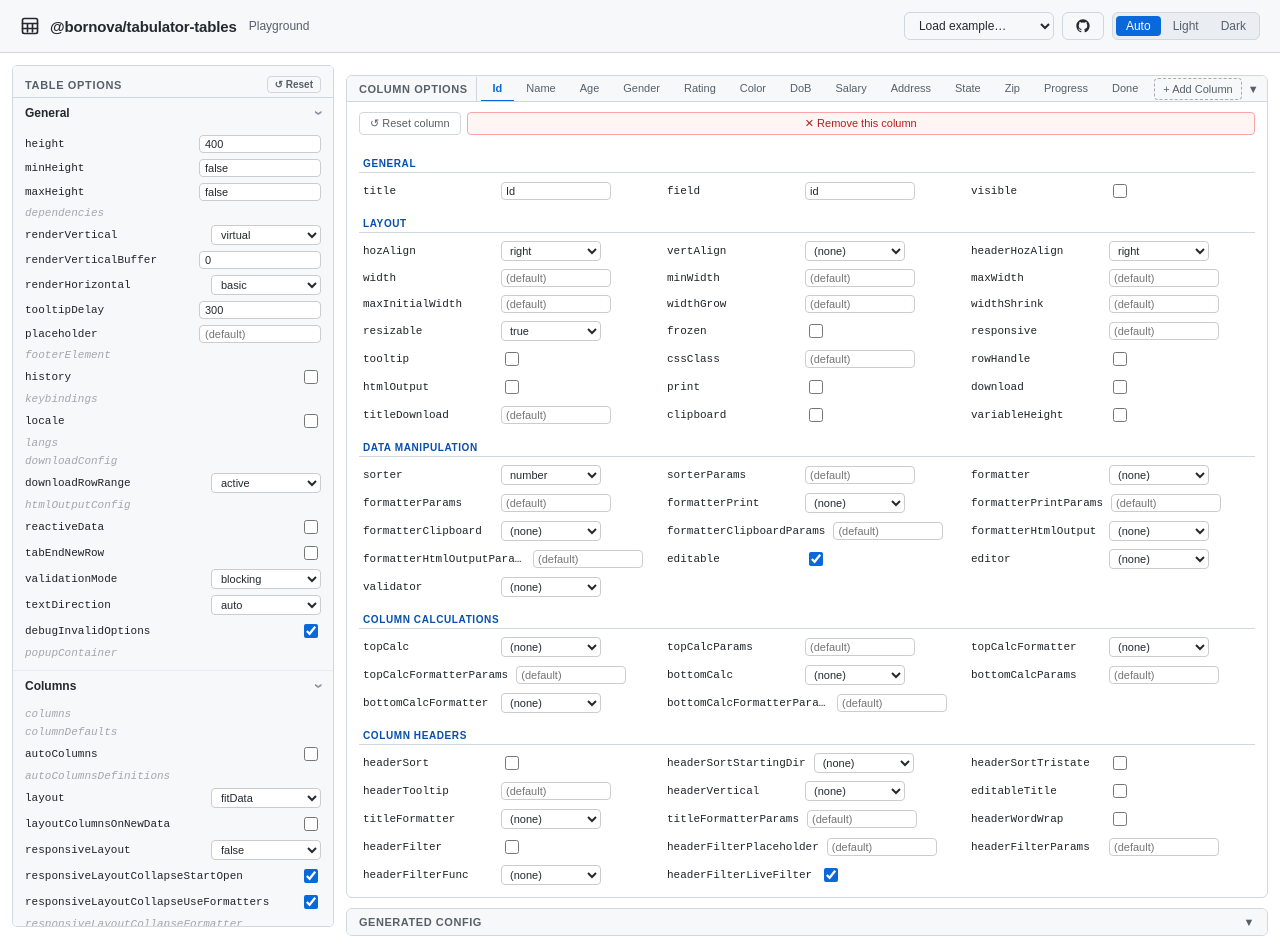
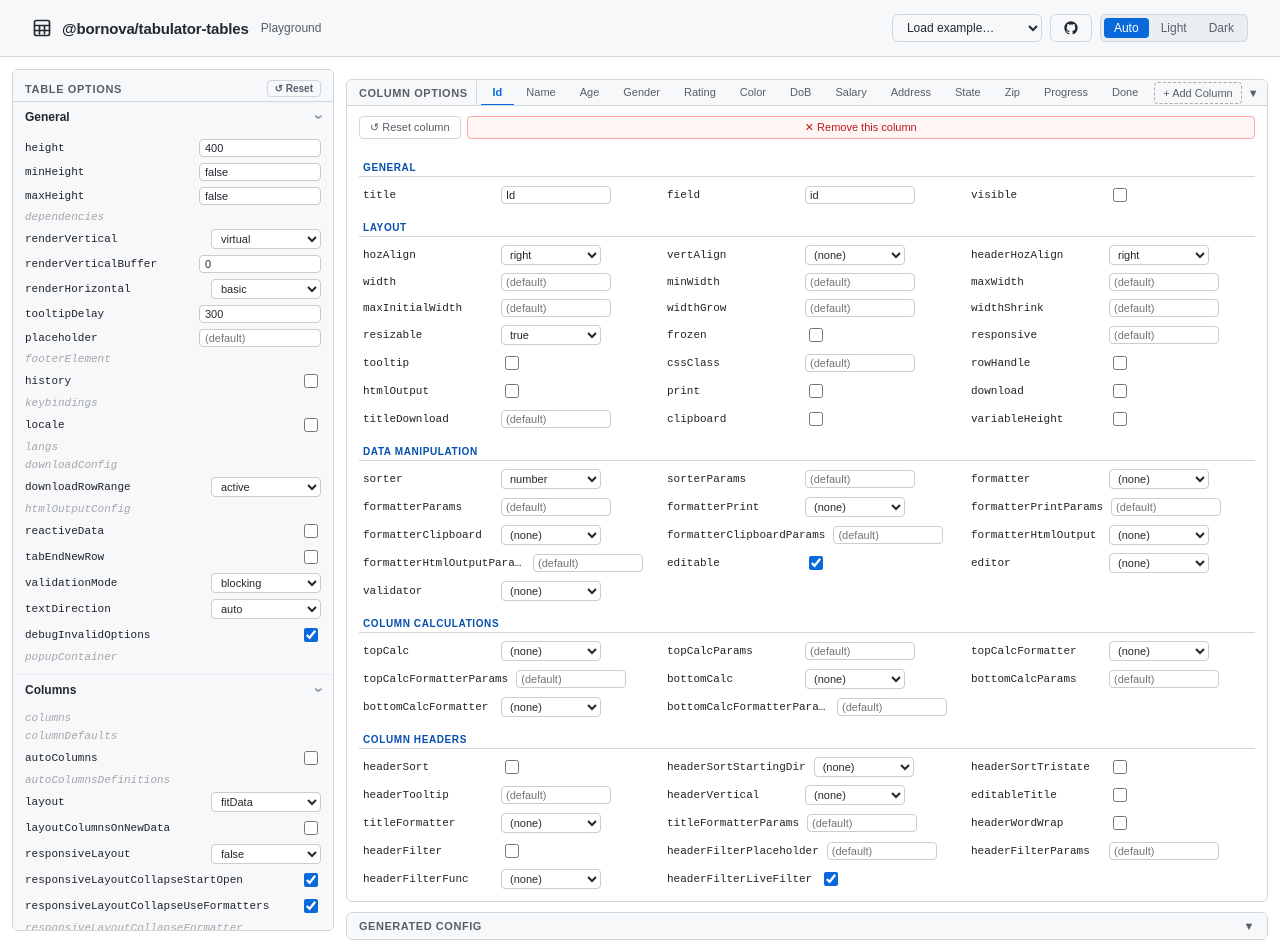
Before and after one commit to bornova/tabulator, a website: page docs/playground.html in a window 1280 px wide. Drawn offline with nearby package versions, Linux system fonts and the light colour scheme; files that its build step writes are made by us from their sources; a web font is replaced by a local one.

Commit message:
refactor: adjust header styles for improved layout and spacing

```diff
--- a/docs/playground.css
+++ b/docs/playground.css
@@ -13,12 +13,12 @@
   top: 0;
   justify-content: space-between;
   align-items: center;
-  gap: 12px;
+  gap: 16px;
   z-index: 100;
   border-bottom: 1px solid light-dark(#d0d7de, #30363d);
   background: light-dark(#f6f8fa, #161b22);
-  padding: 0 20px;
-  height: 52px;
+  padding: 0 32px;
+  height: 56px;
 }
 
 #page-header-brand {
--- a/docs/playground.html
+++ b/docs/playground.html
@@ -10,7 +10,7 @@
   <body>
     <span id="rebuild-indicator">✓ Table rebuilt</span>
     <header id="page-header">
-      <span id="page-header-brand">
+      <a id="page-header-brand" href="./index.html">
         <svg
           width="20"
           height="20"
@@ -26,7 +26,7 @@
         </svg>
         <span id="page-header-title">@bornova/tabulator-tables</span>
         <span id="page-header-subtitle">Playground</span>
-      </span>
+      </a>
       <div id="page-header-controls">
         <select id="example-select" aria-label="Load example">
           <option value="">Load example…</option>
```
